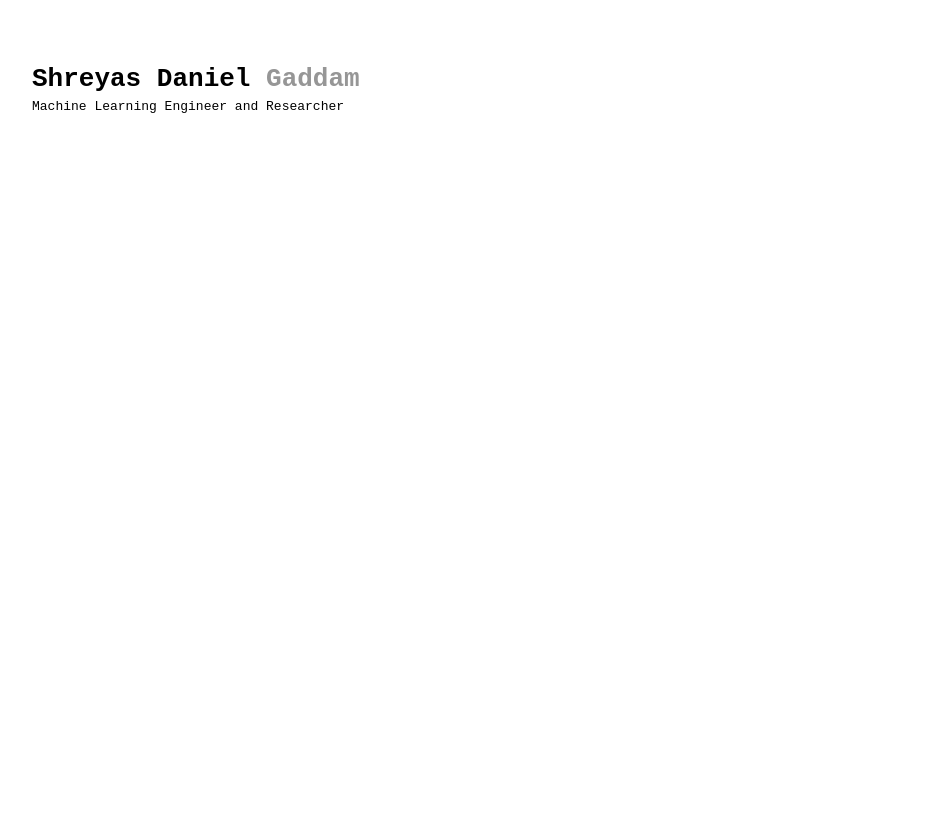
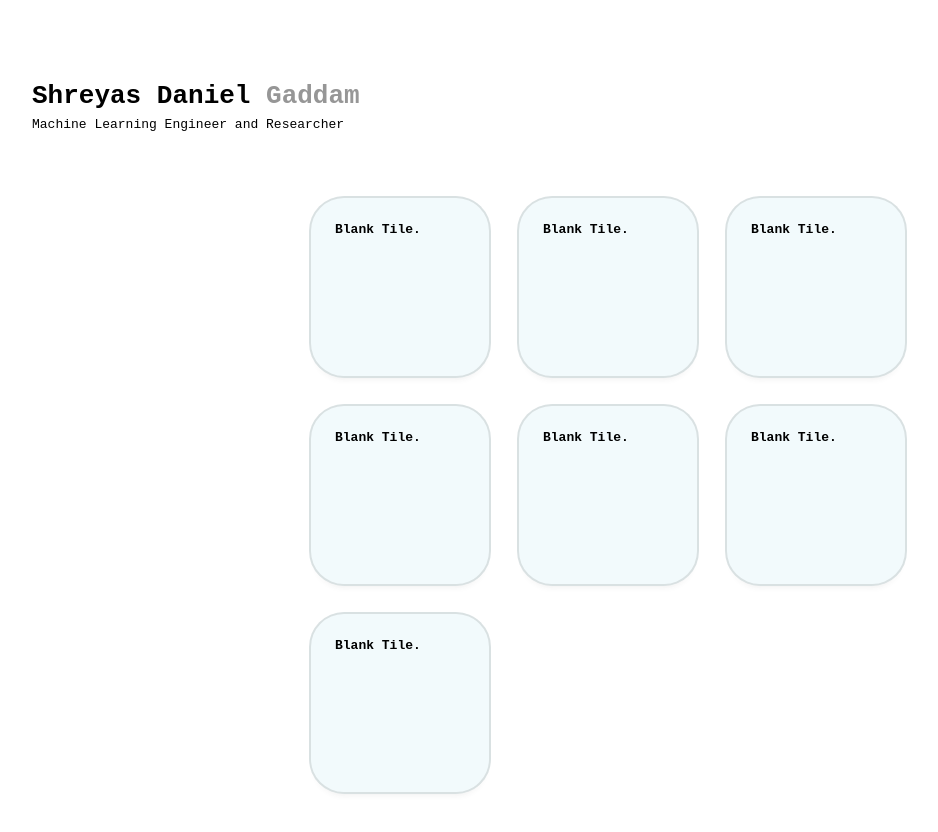
Before and after one commit to shreydan/shreydan.github.io, a SvelteKit app: page / in a window 1280 px wide. Shown: the top 832 px of the page, without its empty margins (32-970 px from the left). Before the commit the page ends 800 px from the top, so only its background shows below. Built offline with nearby package versions, Linux system fonts and the light colour scheme.

Commit message:
better grid layout

```diff
--- a/src/routes/+page.svelte
+++ b/src/routes/+page.svelte
@@ -8,6 +8,8 @@
   width: 100%;
   margin: 0;
   font-family: monospace;
+  display: flex;
+  flex-direction: column;
 }
 
 .title {
@@ -22,9 +24,37 @@
 .title .tagline {
   margin-top: -1%;
 }
+
+.content {
+  align-self: center;
+  margin: 0;
+  width: 60vw;
+  margin-top: 5%;
+
+  display: grid;
+  grid-template-columns: repeat(auto-fill, 14rem);
+  justify-content: center;
+  gap: 2rem;
+
+  margin-bottom: 10rem;
+}
 </style>
+
+<script>
+import Tile from "../Components/Tile.svelte";
+</script>
 
 <div class="title">
   <h1>Shreyas Daniel <span>Gaddam</span></h1>
   <div class="tagline">Machine Learning Engineer and Researcher</div>
 </div>
+
+<div class="content">
+  <Tile />
+  <Tile />
+  <Tile />
+  <Tile />
+  <Tile />
+  <Tile />
+  <Tile />
+</div>
```
